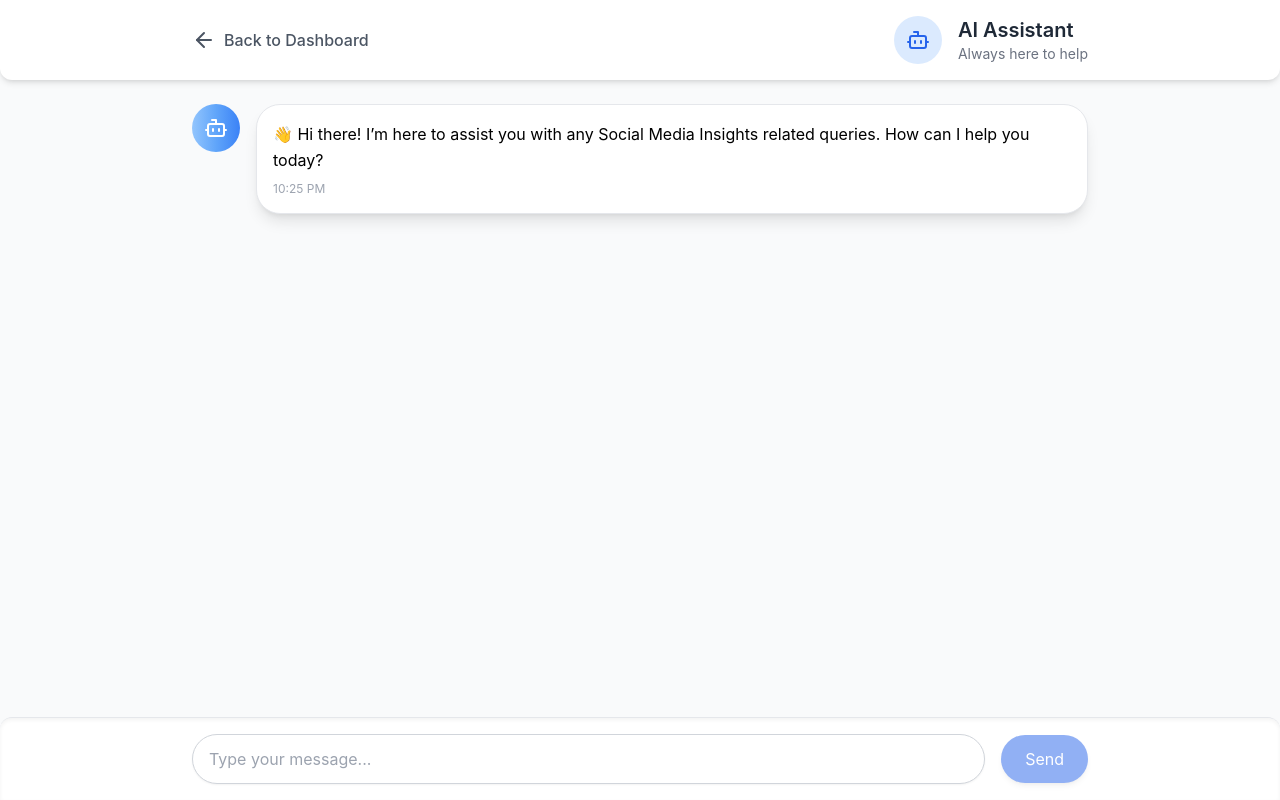
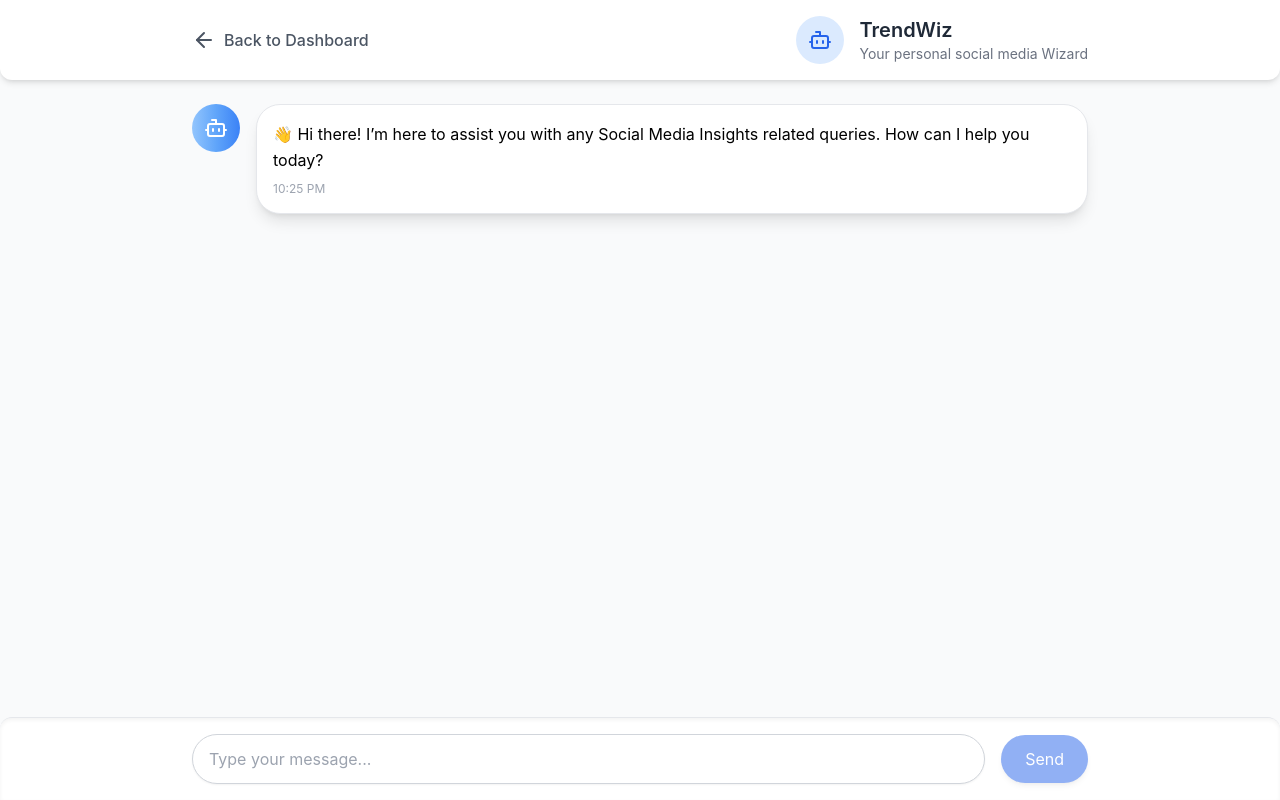
Before and after one commit to IkjotSingh221/supermind-insta-analyser, a React (Create React App) app: page /chat in a window 1280 px wide. Built offline with nearby package versions, Linux system fonts and the light colour scheme; what chartjs-chart-matrix would draw is missing.

Commit message:
App in working state, adjustments made

```diff
--- a/src/UI/chat/components/ChatHeader.jsx
+++ b/src/UI/chat/components/ChatHeader.jsx
@@ -20,8 +20,8 @@ function ChatHeader() {
             <Bot className="h-6 w-6 text-blue-600" />
           </div>
           <div>
-            <h1 className="text-xl font-semibold text-gray-800">AI Assistant</h1>
-            <p className="text-sm text-gray-500">Always here to help</p>
+            <h1 className="text-xl font-semibold text-gray-800">TrendWiz</h1>
+            <p className="text-sm text-gray-500">Your personal social media Wizard</p>
           </div>
         </div>
       </div>
--- a/src/UI/chat/useChat.js
+++ b/src/UI/chat/useChat.js
@@ -29,15 +29,16 @@ export function useChat() {
     ]);
 
     try {
+      const payload = { message: text };
+      console.log("Payload being sent to the backend:", payload);
+
       // Make API request to the FastAPI endpoint
       const response = await fetch(API_URL, {
         method: "POST",
         headers: {
           "Content-Type": "application/json",
         },
-        body: JSON.stringify({
-          message: text, // User's message
-        }),
+        body: JSON.stringify(payload),
       });
 
       if (!response.ok) {
```
Also changed, not shown: 1 other file (tests, documents, lock files or other folders).
